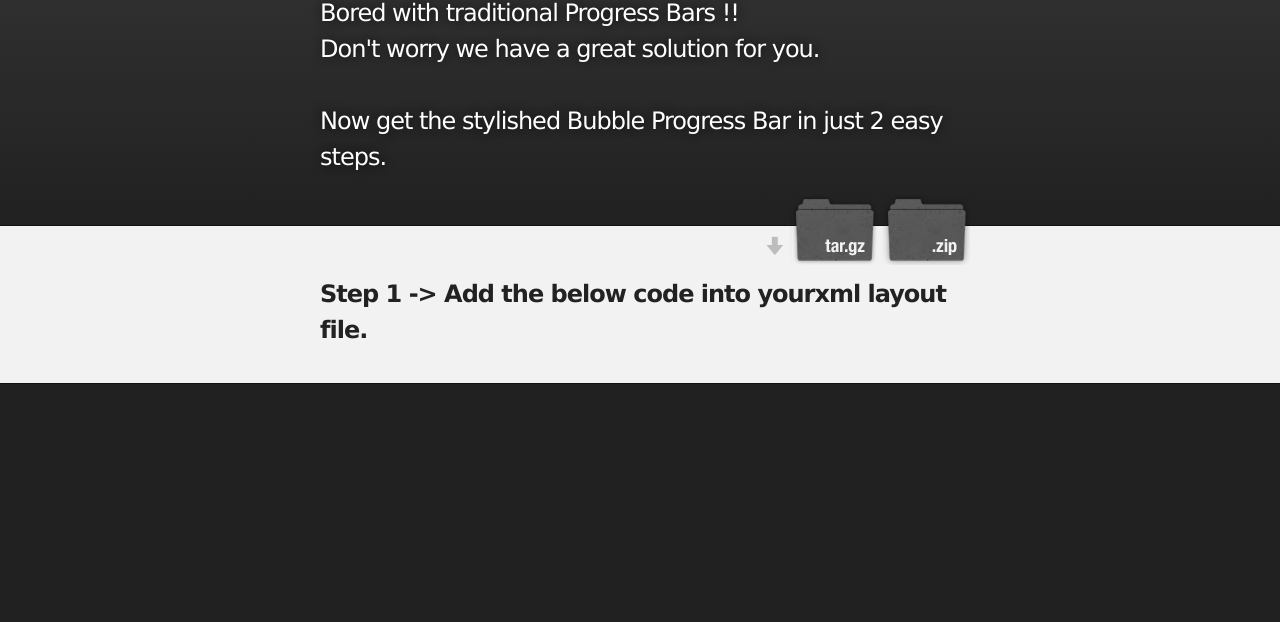
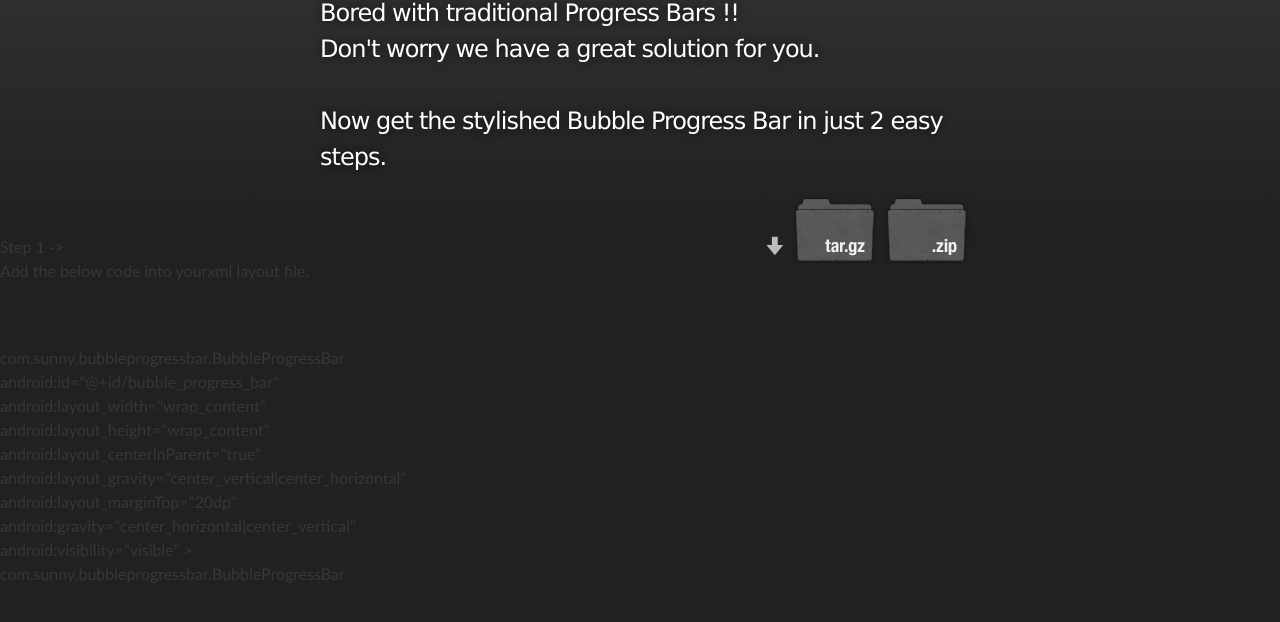
Before and after one commit to SunnyGarg/Bubble-ProgressBar, a plain HTML site: page index.html in a window 1280 px wide. Shown: the part 128-750 px from the top of the page. Drawn offline with Linux system fonts and the light colour scheme.

Commit message:
Update index.html

```diff
--- a/index.html
+++ b/index.html
@@ -30,12 +30,20 @@
         </header>
     </div>
 
-    <!-- MAIN CONTENT -->
-    <div id="main_content_wrap" class="outer">
-      <section id="main_content" class="inner">
-        <h3>
 
 
-<p>Step 1 ->
 
-  Add the below code into yourxml layout file.</p>
+<p>Step 1 -><br>
+
+  Add the below code into yourxml layout file.</p><br><br>
+
+    com.sunny.bubbleprogressbar.BubbleProgressBar<br>
+        android:id="@+id/bubble_progress_bar"<br>
+        android:layout_width="wrap_content"<br>
+        android:layout_height="wrap_content"<br>
+        android:layout_centerInParent="true"<br>
+        android:layout_gravity="center_vertical|center_horizontal"<br>
+        android:layout_marginTop="20dp"<br>
+        android:gravity="center_horizontal|center_vertical"<br>
+        android:visibility="visible" ><br>
+    com.sunny.bubbleprogressbar.BubbleProgressBar<br>
```
